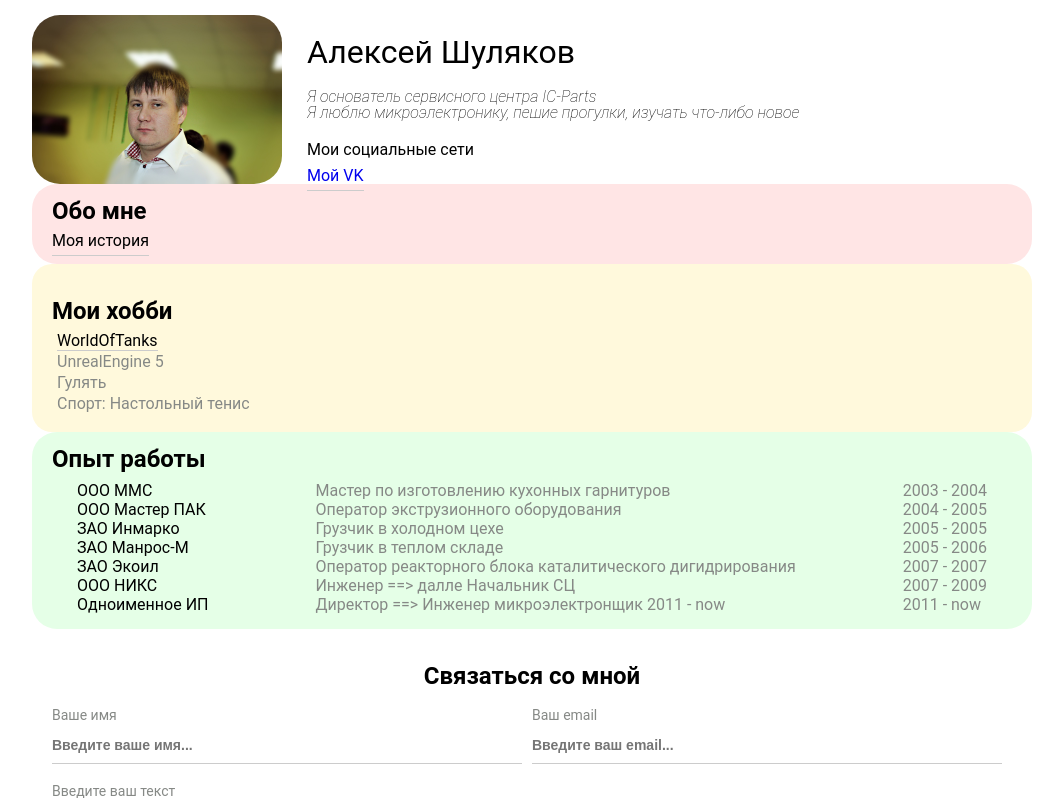
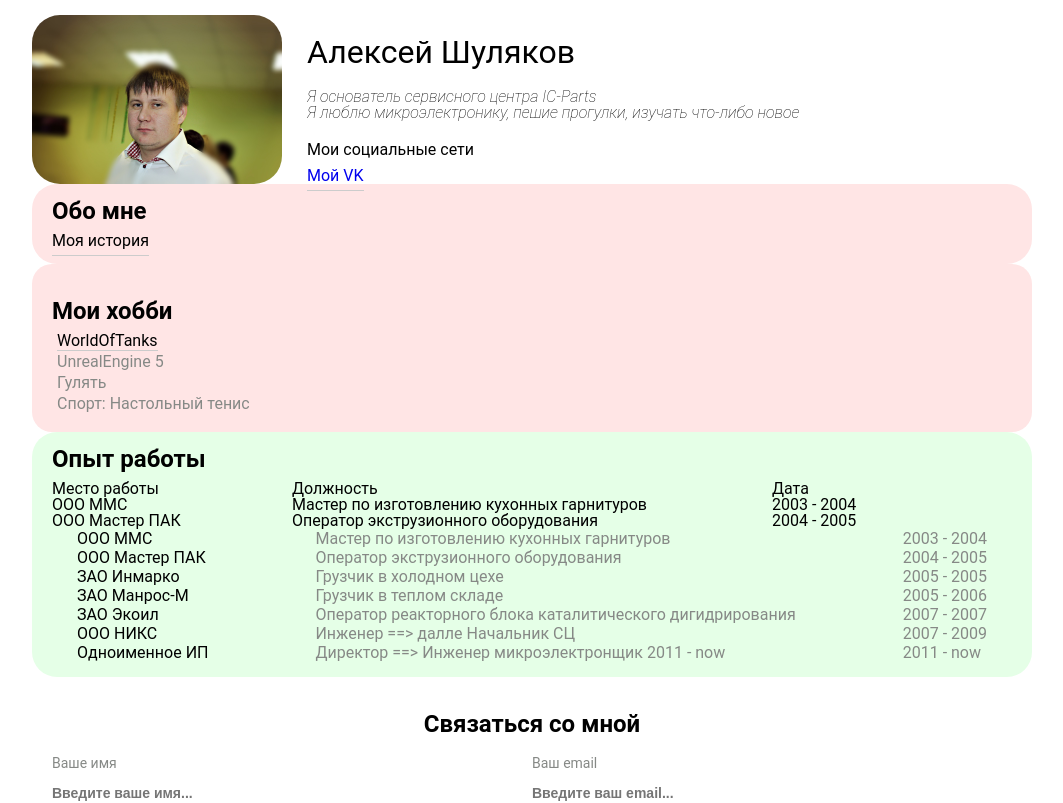
Before and after one commit to demilisher1/Res, a Next.js app: page / in a window 1280 px wide. Shown: the top 803 px of the page, without its empty margins (108-1171 px from the left). Built offline with nearby package versions, Linux system fonts and the light colour scheme.

Commit message:
evgeniy add code

```diff
--- a/src/components/Home/components/About/About.js
+++ b/src/components/Home/components/About/About.js
@@ -1,4 +1,6 @@
 import React from "react";
+import Link from 'next/link'
+
 import style from './About.module.css'
 
 class About extends React.Component {
@@ -7,12 +9,11 @@ class About extends React.Component {
             <div className={style.about}>
                 <div className={style.me}>Обо мне</div>
                 <div className={style.story}>
-                    <a target="_blank" href="AboutMe.html">Моя история</a>
+                    <Link href="/about">Моя история</Link>
                 </div>
             </div>
         );
     }
 }
 
-
 export default About;
--- a/src/components/Home/components/About/About.module.css
+++ b/src/components/Home/components/About/About.module.css
@@ -9,10 +9,10 @@
     font-size: 1.5em;
     font-weight: bold;
 }
+
 .story a {
     text-decoration: none;
     color: black;
     padding-bottom: 5px;
     border-bottom: 1px solid #cccccc;
-
 }
--- a/src/components/Home/components/Hobby/Hobby.module.css
+++ b/src/components/Home/components/Hobby/Hobby.module.css
@@ -1,5 +1,5 @@
 .hobby {
-    background-color: #fff9dc;
+    background-color: var(--gray);
     padding: 15px 20px;
     border-radius: 20px;
 }
@@ -10,8 +10,9 @@
 
 }
 .list {
-padding: 0px 5px;
+    padding: 0px 5px;
 }
+
 .list li {
     color: #868986;
     margin-bottom: 5px;
--- a/src/components/Home/components/Skills/Skills.js
+++ b/src/components/Home/components/Skills/Skills.js
@@ -2,10 +2,49 @@ import React from "react";
 import style from './Skills.module.css'
 
 class Skills extends React.Component {
+
+    state = {
+        head: [
+            'Место работы',
+            'Должность',
+            'Дата',
+        ],
+        body: [
+            {
+                name: 'ООО ММС',
+                position: 'Мастер по изготовлению кухонных гарнитуров',
+                date: '2003 - 2004',
+            },
+            {
+                name: 'ООО Мастер ПАК',
+                position: 'Оператор экструзионного оборудования',
+                date: '2004 - 2005',
+            },
+        ],
+    };
+
     render() {
+        const {head, body} = this.state;
+
         return (
             <div className={style.works}>
                 <div className={style.my}>Опыт работы</div>
+                <div className={style.head}>
+                    {head.map((value, index) => (
+                        <div key={index}>{value}</div>
+                    ))}
+                </div>
+
+                <div>
+                    {body.map(({name, position, date}, index) => (
+                        <div className={style.bodyItem} key={index}>
+                            <div>{name}</div>
+                            <div>{position}</div>
+                            <div>{date}</div>
+                        </div>
+                    ))}
+                </div>
+
                 <div className={style.list}>
                     <div className={style.name}>
                         <div>ООО ММС</div>
@@ -35,7 +74,6 @@ class Skills extends React.Component {
                         <div>2007 - 2009</div>
                         <div>2011 - now</div>
                     </div>
-
                 </div>
             </div>
         );
--- a/src/components/Home/components/Skills/Skills.module.css
+++ b/src/components/Home/components/Skills/Skills.module.css
@@ -25,3 +25,12 @@
     line-height: normal;
     color: #868986
 }
+
+
+
+.head,
+.bodyItem
+{
+    display: grid;
+    grid-template-columns: 1fr 2fr 1fr;
+}
--- a/src/styles/fonts.css
+++ b/src/styles/fonts.css
@@ -8,11 +8,12 @@
 @font-face {
     font-family: 'Roboto-Italic', sans-serif;
     font-weight: normal;
-    font-style: normal;
+    font-style: italic;
     src: url('/static/fonts/Roboto-Italic.ttf') format('ttf');
 }
 @font-face {
     font-family: 'Roboto-Bold', sans-serif;
-    font-weight: normal;
+    font-style: normal;
+    font-weight: 600;
     src: url('/static/fonts/Roboto-Bold.ttf') format('ttf');
 }
--- a/src/styles/variables.css
+++ b/src/styles/variables.css
@@ -8,5 +8,7 @@
 
 :root {
     --white: #FFF;
-    --black: #000
+    --black: #000;
+
+    --gray: #ffe5e5;
 }
```
Also changed, not shown: pages/about.js (added, +9 -0 lines), src/components/Home/components/Hobby/Hobby.js (line endings or trailing spaces). Lines whose indentation alone changed are shown as unchanged.
